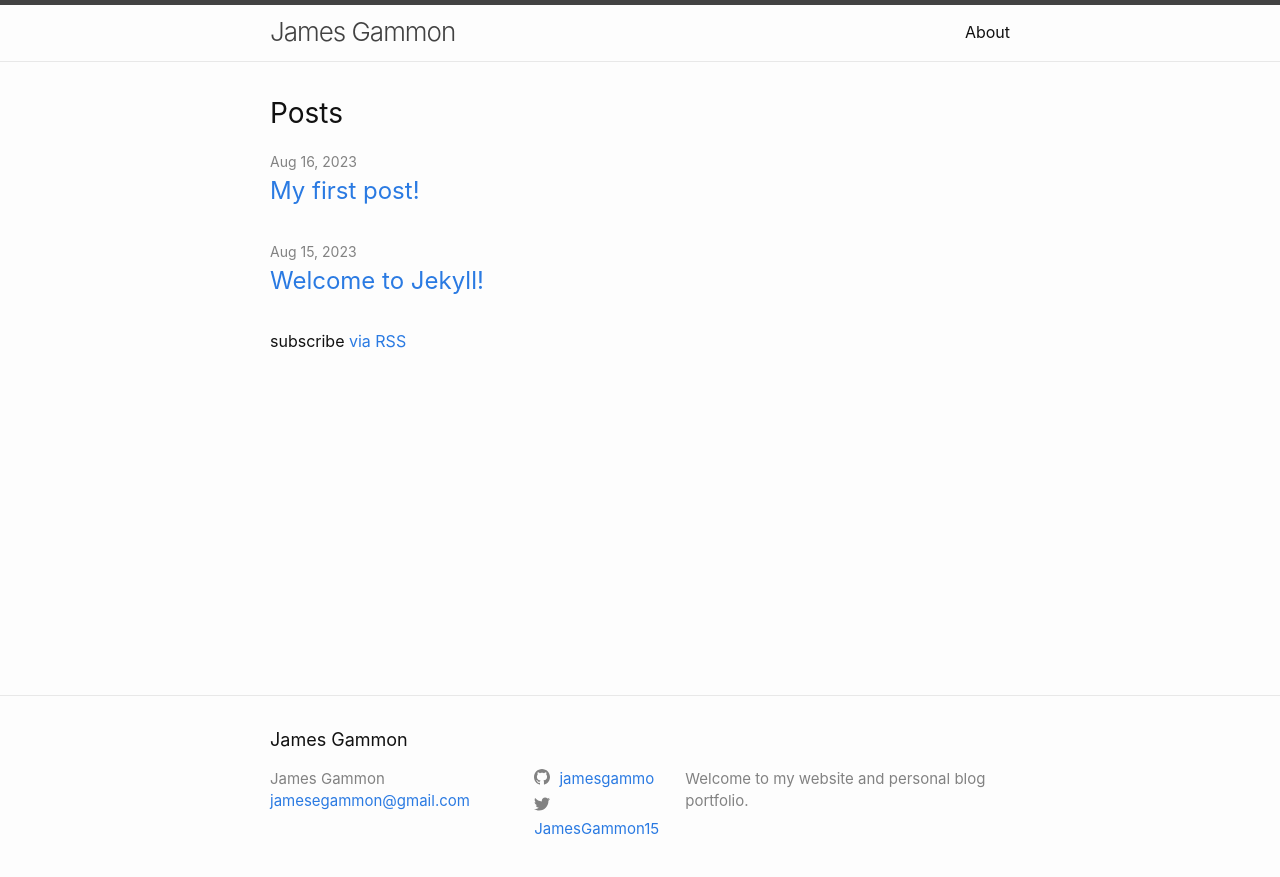
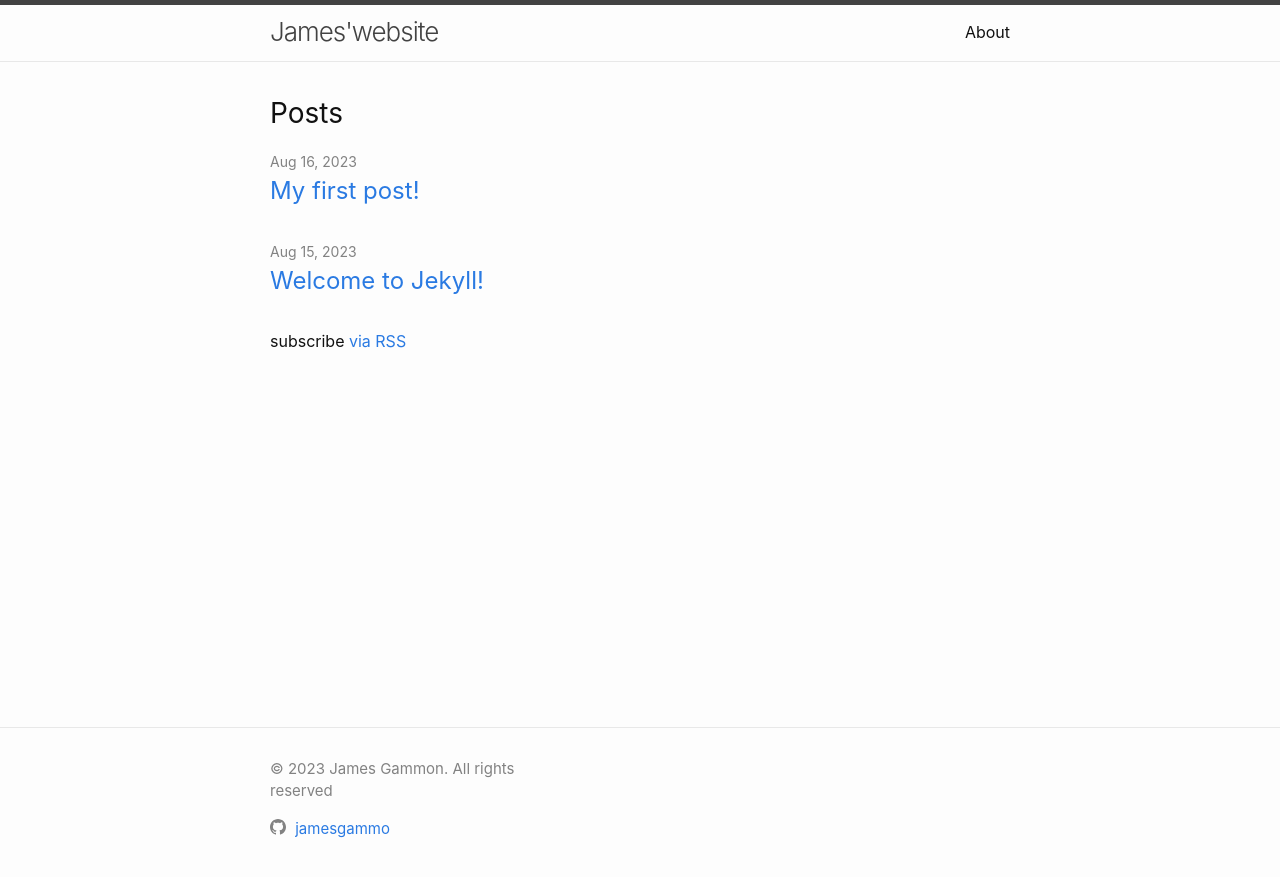
Before and after one commit to jamesgammo/jamesgammo.github.io, a Jekyll site: the page built from index.markdown, in a window 1280 px wide. Shown: the top 877 px of the page. Built offline with Jekyll 4.4.1, drawn with Linux system fonts in a browser that asks for light colours.

Commit message:
working with the css

```diff
--- a/_config.yml
+++ b/_config.yml
@@ -18,13 +18,29 @@
 # You can create any custom variable you would like, and they will be accessible
 # in the templates via {{ site.myvariable }}.
 
-title: James Gammon
+title: James'website
 email: jamesegammon@gmail.com
-description: Welcome to my website and personal blog portfolio.
+description: Welcome!
 baseurl: "" # the subpath of your site, e.g. /blog
 url: "https://jamesegammon.com" # the base hostname & protocol for your site, e.g. http://example.com
-twitter_username: JamesGammon15
+
+# PUBLIC HANDLES
+#twitter_username: JamesGammon15
 github_username:  jamesgammo
+
+
+# INCLUDED FIELDS SHOULD BE PUT HERE
+# Author is the default for posts, the atom feed, and is used in the footer.
+# Used in the _includes : footer
+author: James Gammon
+
+# CUSTOM FIELDS SHOULD BE PUT HERE
+# Adding a copyright. A copy right symbol and year will be added automatically
+# copyright: Copmany Name, Inc.
+copyright: James Gammon. All rights reserved
+
+
+
 
 # Build settings
 # Removed minima theme and its now just a regular theme.
--- a/_includes/footer.html
+++ b/_includes/footer.html
@@ -3,12 +3,13 @@
 
   <div class="wrapper">
 
+    <!---
     <h2 class="footer-heading">{{ site.title | escape }}</h2>
+    -->
 
     <div class="footer-col-wrapper">
       <div class="footer-col footer-col-1">
-        <ul class="contact-list">
-          <li class="p-name">
+            <!---
             {%- if site.author -%}
               {{ site.author | escape }}
             {%- else -%}
@@ -18,16 +19,36 @@
             {%- if site.email -%}
             <li><a class="u-email" href="mailto:{{ site.email }}">{{ site.email }}</a></li>
             {%- endif -%}
-        </ul>
+            -->
+
+            <!---
+            {%- if site.copyright -%}
+            &copy; {{ 'now' | date: "%Y"}} {{ site.copyright }}
+            {%- endif -%}
+            {%- include social.html -%}
+            -->
+
+            <p>
+              {%- if site.copyright -%} &copy; {{ 'now' | date: "%Y"}} {{ site.copyright }} {%- endif -%}
+              <br/>
+              {%- include social.html -%}
+            </p>
+
       </div>
 
+      <!--
       <div class="footer-col footer-col-2">
         {%- include social.html -%}
       </div>
+      -->
 
+
+      <!--
       <div class="footer-col footer-col-3">
         <p>{{- site.description | escape -}}</p>
       </div>
+      -->
+
     </div>
 
   </div>
```
